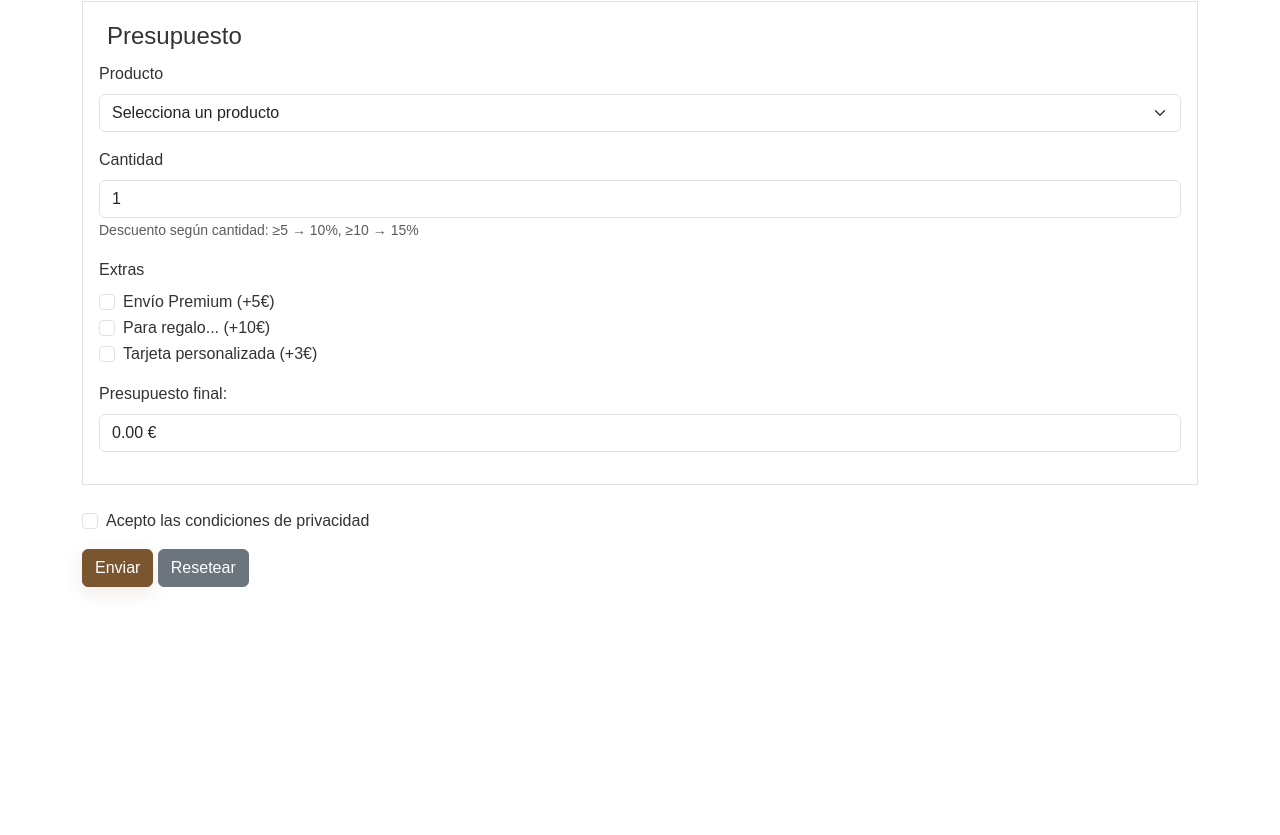
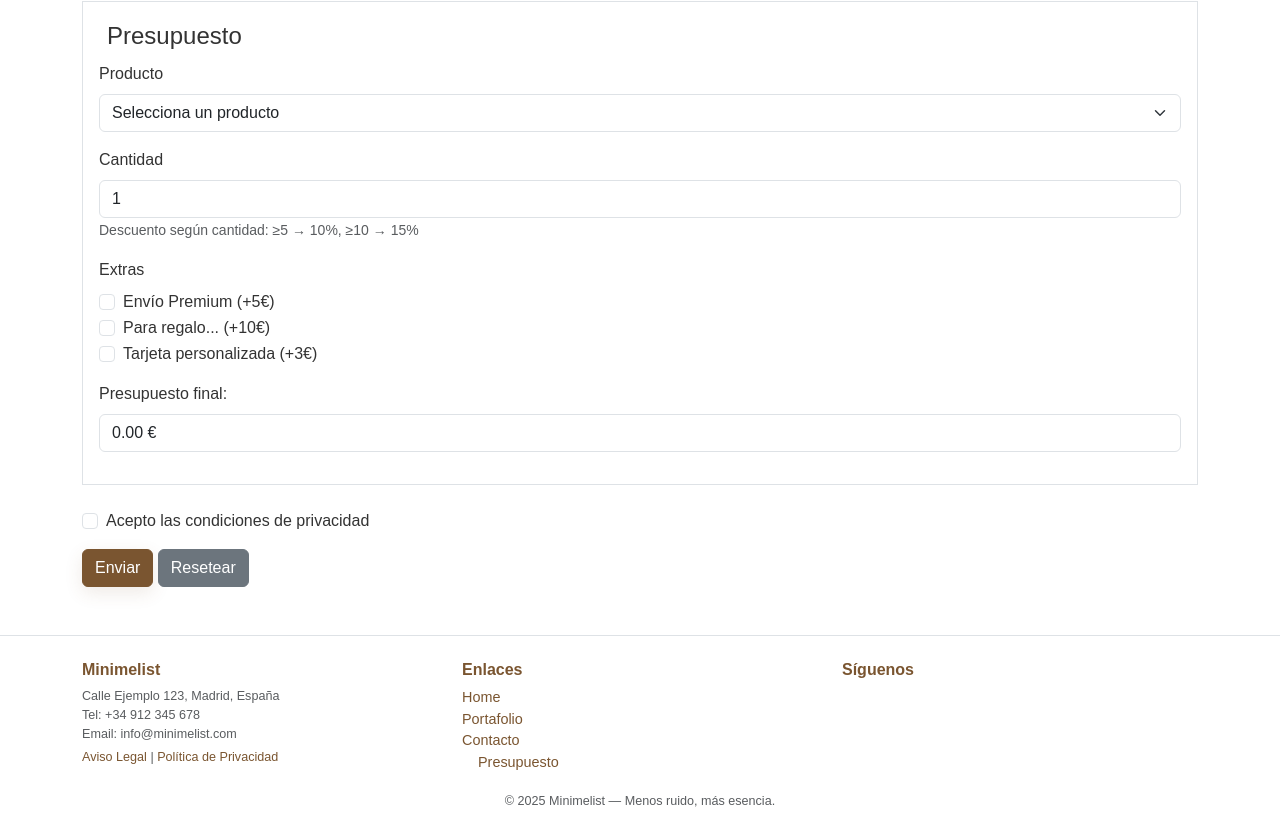
Before and after one commit to sofiaromor/sofiajavascript, a plain HTML site: page presupuesto.html in a window 1280 px wide. Shown: the part 694-1529 px from the top of the page. Before the commit the page ends 1329 px from the top, so only its background shows below. Drawn offline with nearby package versions, Linux system fonts and the light colour scheme.

Commit message:
Update presupuesto.html

```diff
--- a/presupuesto.html
+++ b/presupuesto.html
@@ -109,6 +109,54 @@
                 <button type="reset" class="btn btn-secondary">Resetear</button>
             </form>
         </div>
+                <footer class="bg-white border-top py-4">
+            <div class="container">
+                <div class="row text-center text-md-start align-items-start">
+
+                <!-- Sección 1: Información y aviso legal -->
+                <div class="col-md-4 mb-3 mb-md-0">
+                    <h6 class="fw-bold text-brown">Minimelist</h6>
+                    <p class="small text-muted mb-1">
+                    Calle Ejemplo 123, Madrid, España<br>
+                    Tel: +34 912 345 678<br>
+                    Email: info@minimelist.com
+                    </p>
+                    <p class="small text-muted mb-0">
+                    <a href="#" class="text-brown text-decoration-none">Aviso Legal</a> |
+                    <a href="#" class="text-brown text-decoration-none">Política de Privacidad</a>
+                    </p>
+                </div>
+
+                <!-- Sección 2: Menú de navegación -->
+                <div class="col-md-4 mb-3 mb-md-0">
+                    <h6 class="fw-bold text-brown">Enlaces</h6>
+                    <ul class="list-unstyled mb-0">
+                    <li><a href="index.html" class="text-brown text-decoration-none">Home</a></li>
+                    <li><a href="portafolio.html" class="text-brown text-decoration-none">Portafolio</a></li>
+                    <li><a href="contacto.html" class="text-brown text-decoration-none">Contacto</a></li>
+                    <li class="nav-item"><a href="presupuesto.html" class="nav-link">Presupuesto</a></li>
+                    </ul>
+                </div>
+
+                <!-- Sección 3: Redes sociales -->
+                <div class="col-md-4">
+                    <h6 class="fw-bold text-brown mb-2">Síguenos</h6>
+                    <a href="https://www.facebook.com" target="_blank" class="me-2 text-brown fs-4"><i class="bi bi-facebook"></i></a>
+                    <a href="https://www.instagram.com" target="_blank" class="me-2 text-brown fs-4"><i class="bi bi-instagram"></i></a>
+                    <a href="https://www.twitter.com" target="_blank" class="me-2 text-brown fs-4"><i class="bi bi-twitter"></i></a>
+                    <a href="https://www.linkedin.com" target="_blank" class="text-brown fs-4"><i class="bi bi-linkedin"></i></a>
+                </div>
+
+                </div>
+
+                <!-- Derechos reservados -->
+                <div class="row mt-3">
+                <div class="col text-center">
+                    <small class="text-muted">© 2025 Minimelist — Menos ruido, más esencia.</small>
+                </div>
+                </div>
+            </div>
+        </footer>
 
     <script src="/JS/presupuesto.js"></script>
     </body>
```
